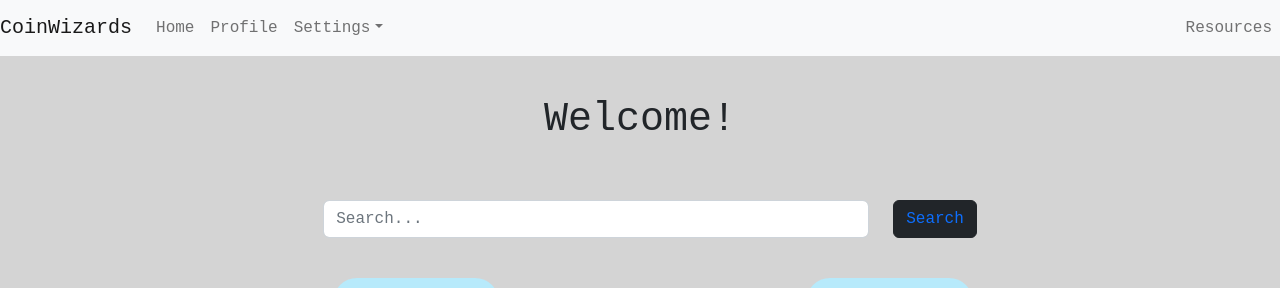
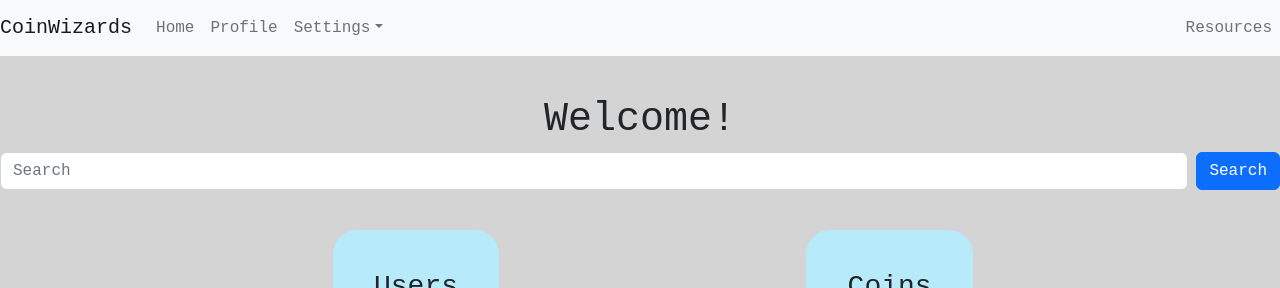
Before and after one commit to Dayana20/coinwizards, a React (Create React App) app in the folder frontend/: page / in a window 1280 px wide. Shown: the top 288 px of the page. Built offline with nearby package versions, Linux system fonts and the light colour scheme; no server answers.

Commit message:
connecting home search bar with advanced search bar in searchpage

```diff
--- a/frontend/src/Home.js
+++ b/frontend/src/Home.js
@@ -4,7 +4,10 @@ import UserList from "./userList"
 import Search from "./pages/Search/Search"
 import CoinList from "./coinList"
 import "./css/home.css"
-import Login from "./login"
+import Form from "react-bootstrap/Form"
+import Select from "react-select"
+import Button from "react-bootstrap/Button"
+
 
 
 // Home Page - Logged In
@@ -18,12 +21,26 @@ import Login from "./login"
 
 function Home() {
     const [word, setWord] = useState("")
+    let inputText = (e) => {
+      setWord(e.target.value)
+    }
+
     return (
       <div id="homestyle">
         <NavBar/>
         <h1 id="intro">Welcome!</h1>
         <div>
-          <Search word={word} setWord={setWord} />
+          <Form className="d-flex justify-content-center">
+              <Form.Control
+                type="search"
+                placeholder="Search"
+                onChange={inputText}
+                className="me-2"
+                aria-label="Search"
+              />
+
+              <a href={"Search/"+word}><Button>Search</Button></a>
+            </Form>
         </div>
 
         <div id="itemList">
--- a/frontend/src/index.js
+++ b/frontend/src/index.js
@@ -27,6 +27,7 @@ ReactDOM.render(
     <Route path="/Coin/" element={<CoinP/>}/>
     <Route path="/Coin/:id" element={<CoinP/>}/>
     <Route path="/Search/" element={<SearchPage/>}/>
+    <Route path="/Search/:id" element={<SearchPage/>}/>
   </Routes>
   </BrowserRouter>,
   document.getElementById("root")
--- a/frontend/src/searchPage.js
+++ b/frontend/src/searchPage.js
@@ -5,15 +5,18 @@ import Button from "react-bootstrap/Button"
 import "./css/home.css"
 import Select from "react-select"
 import UserNameList from "./searchList"
+import { useParams } from "react-router-dom"
 
 
 // search page that comes up after searching for coin/user/post
 // would show user + img or coin+logo or post snippet
 
 function SearchPage() {
+    const {id=""} = useParams()
     const [word, setWord] = useState("")
     const [menuData, setMenuData] = useState([{}])
     const [userData, setUserData] = useState([{}])
+    console.log("input data", id, typeof id, id!="TermName", word, typeof word)
     const [selectedOption, setSelectedOption] = useState(null)
 
     let inputText = (e) => {
@@ -30,6 +33,7 @@ function SearchPage() {
       ). catch((error) => {
         console.error("Error: ", error)
       })
+      setWord(id)
     }, [])
 
     let findUsers = (name) => {
@@ -47,10 +51,11 @@ function SearchPage() {
         })
       }
     }
-    if(selectedOption == null){
+
+    if (selectedOption == null){
       return (
         <>
-          <NavBar/>
+         <NavBar/>
           <div id="searchbar" style={{marginTop:"5vh",marginBottom:"5vh"}}>
               <Form className="d-flex justify-content-center">
                 <Select className="selectB"
@@ -64,6 +69,7 @@ function SearchPage() {
                   onChange={inputText}
                   className="me-2"
                   aria-label="Search"
+                  defaultValue={id}
                 />
 
                 <Button onClick={()=>findUsers(word)} variant="outline-success">Search</Button>
@@ -82,6 +88,7 @@ function SearchPage() {
             </div>
         </>
       )
+
     } else if(selectedOption.label=="users"){
       return (
         <>
```
